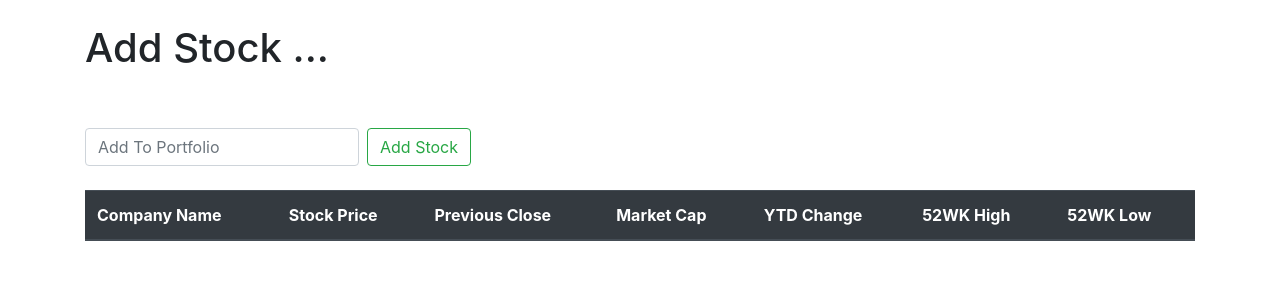
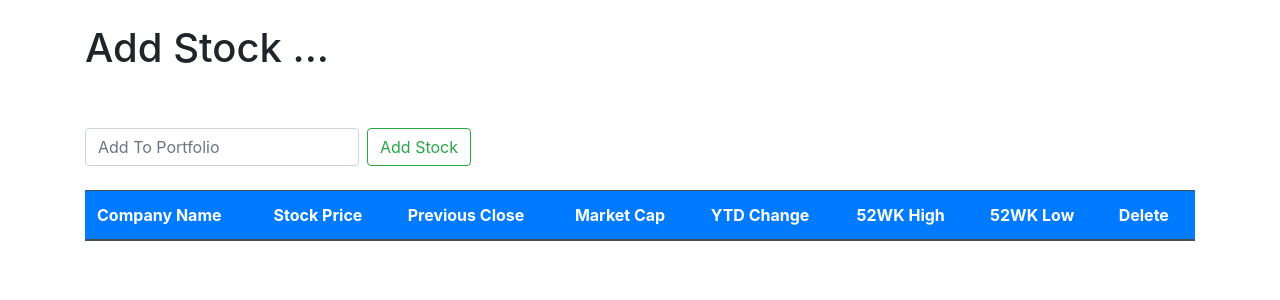
Before and after one commit to DevanshBajaj/djangostock, a Django app: page /add_stock.html in a window 1280 px wide. Shown: the part 56-356 px from the top of the page. Run offline with Django 3.2, Linux system fonts and the light colour scheme; data that the repository does not hold is empty; some libraries are stand-ins or nearby versions.

Commit message:
few fixes

```diff
--- a/quotes/templates/add_stock.html
+++ b/quotes/templates/add_stock.html
@@ -16,7 +16,7 @@
 
 <table class="table table-dark table-hover">
   <thead>
-    <tr>
+    <tr class="bg-primary">
       <th scope="col">Company Name</th>
       <th scope="col">Stock Price</th>
       <th scope="col">Previous Close</th>
@@ -24,7 +24,7 @@
       <th scope="col">YTD Change</th>
       <th scope="col">52WK High</th>
       <th scope="col">52WK Low</th>
-
+      <th scope="col">Delete</th>
     </tr>
   </thead>
   <tbody>
@@ -38,7 +38,8 @@
                 <td> {{list_item.ytdChange }}%</td>
                 <td>${{list_item.week52High}}</td>
                 <td>${{list_item.week52Low}}</td>
-              <tr/>
+                <td><a></a>Delete {{item}}</a></td>
+              </tr>
         {% endfor %}
 
     {% endif %}
@@ -50,6 +51,6 @@
 
     {% for item in ticker %}
        <a href="{% url 'delete' item.id %}" class = "btn btn-secondary">
-        Delete {{item}}<a/> &nbsp; &nbsp; &nbsp; &nbsp;
+        Delete {{item}}</a> &nbsp; &nbsp; &nbsp; &nbsp;
     {% endfor %}
-{% endblock %}
+     {% endblock %}
--- a/quotes/templates/delete_stock.html
+++ b/quotes/templates/delete_stock.html
@@ -6,8 +6,8 @@
 {% if ticker %}
 
     {% for item in ticker %}
-       <a href="{% url 'delete' item.id %}" class = "btn btn-success">
-        Delete {{item}}<a/><br/><br/>
+       <a href="{% url 'delete' item.id %}" class = "btn btn-success btn-lg">
+        Delete {{item}}</a><br/><br/>
 
     {% endfor %}
 {% else %}
```
